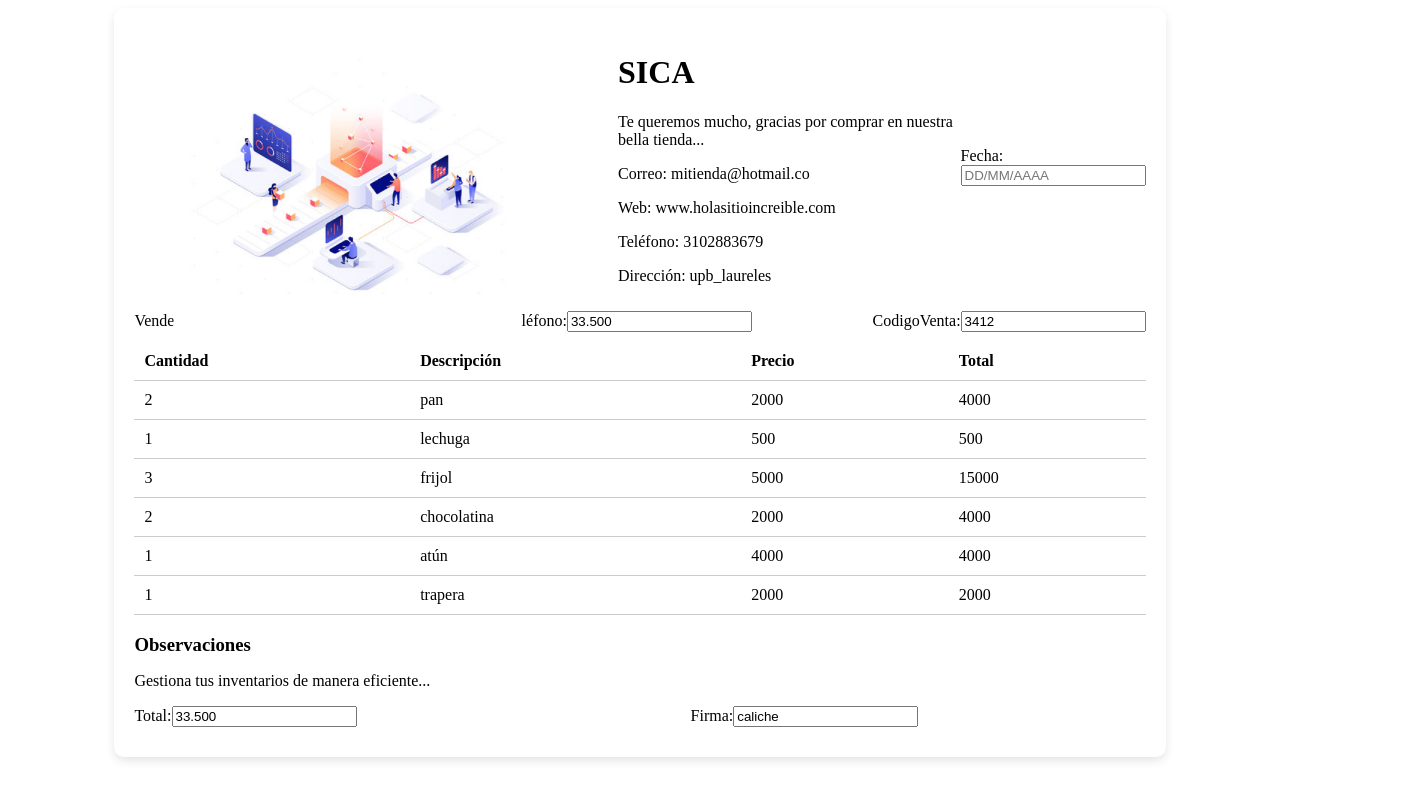
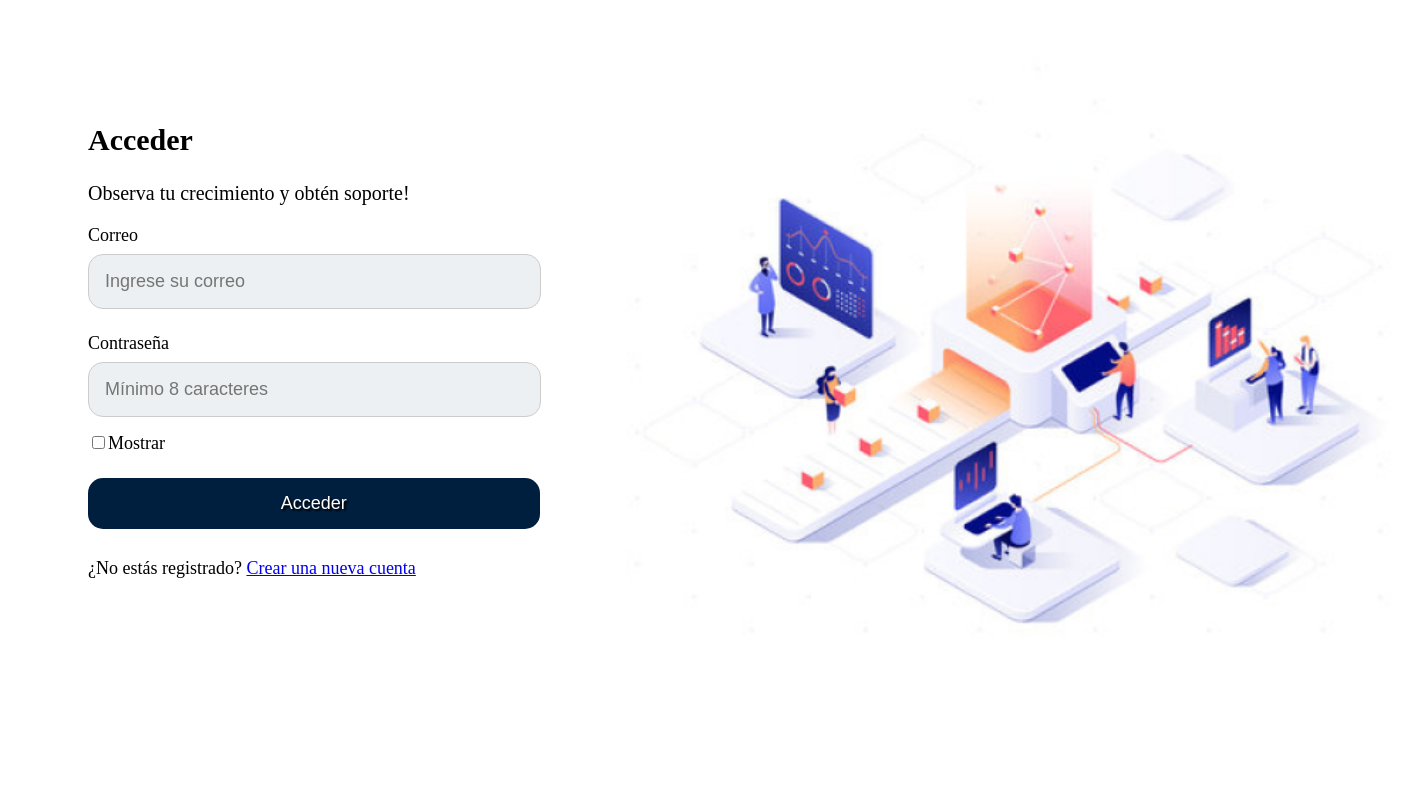
Before and after one commit to 02loveslollipop/SICCA-FORK, a React (Vite) app in the folder SICCA_Front/: page / in a window 1280 px wide. Shown: the whole page, 1425 px wide, since content can reach past the window. Built offline with nearby package versions, Linux system fonts and the light colour scheme.

Commit message:
implementacion

```diff
--- a/SICCA_Front/src/App.jsx
+++ b/SICCA_Front/src/App.jsx
@@ -13,8 +13,9 @@ function App() {
       <div className='App'>
         <header className='App-header'>
           <Routes>
-            {/* LoginPage */}
-            <Route path="/" element={< FacturaPopUp/>} />
+
+            <Route path="/" element={< LoginPage/>} />*
+            {/*<Route path="/" element={< FacturaPopUp/>} />*/}
             <Route path="/register" element={<RegistrerPage />} />
             <Route path="/dashboard" element={<Dashboard />} />
             <Route path="/factura" element={<FacturaPopUp />} />
--- a/SICCA_Front/src/styles/LoginPage.css
+++ b/SICCA_Front/src/styles/LoginPage.css
@@ -1,5 +1,7 @@
 body{
   background-color: white;
+  padding-right: 5px;
+  padding-top: 10px;
 }
 
 .login-container {
@@ -46,6 +48,8 @@ body{
   width: 97%;
   text-shadow: 2px 2px 2px black;
   font-size: 18px;
+  padding-top: 15px;
+  padding-bottom: 15px;
 }
 
 .illustration {
@@ -53,10 +57,11 @@ body{
   justify-content: center;
   width: 50%;
   padding-left: 20px;
+  padding-right: 20px;
 }
 
 .illustration img {
-  width: 80%;
+  width: 100%;
   max-width: 500px;
   transform: scale(1.8);
   padding-top: 1rem;
```
